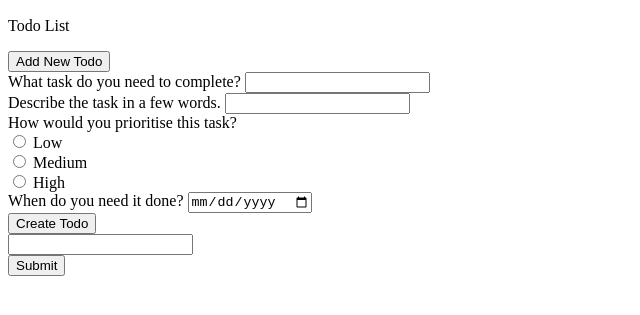
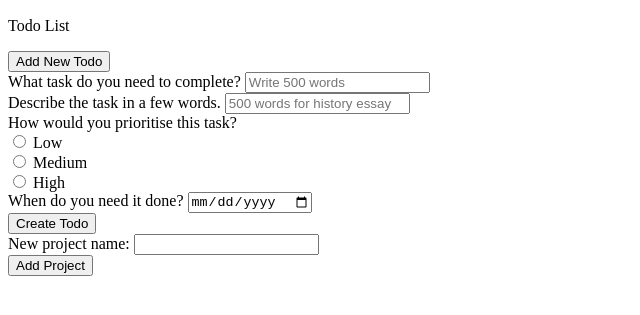
Before and after one commit to dimzles/todo-list, a plain HTML site: page index.html in a window 1280 px wide. Shown: the part 35-350 px from the top of the page, without its empty margins (0-640 px from the left). Drawn offline with Linux system fonts and the light colour scheme; a script that the page names is missing.

```diff
--- a/index.html
+++ b/index.html
@@ -24,14 +24,15 @@
               <form id="todo-form" action="">
                   <div class="form-items">
                     <label for="task">What task do you need to complete?</label>
-                    <input type="text" name="task" id="task">
+                    <input type="text" name="task" id="task" placeholder="Write 500 words" required>
                   </div>
                   <div class="form-items">
                     <label for="description">Describe the task in a few words.</label>
-                    <input type="text" name="description" id="description">
+                    <input type="text" name="description" id="description" placeholder="500 words for history essay">
                   </div>
                   <div class="form-items">
                     <label for="priority">How would you prioritise this task?</label>
+                    <div class="priority-items">
                       <div class="priority-container">
                         <input type="radio" name="priority" id="priority-low" value="Low" class="priority">
                         <label for="priority-low">Low</label>
@@ -45,6 +46,7 @@
                         <label for="priority-high">High</label>
                       </div>
                     </div>
+                  </div>
                   <div class="form-items">
                     <label for="due-date">When do you need it done?</label>
                     <input type="date" name="due-date" id="due-date">
@@ -54,9 +56,12 @@
           </div>
           <div id="project-form-container">
             <form action="" id="new-project-form">
+              <div class="form-items">
+                <label for="project-name">New project name:</label>
                 <input type="text" name="project-name" id="project-name" maxlength="64" required>
+              </div>
             </form>
-            <button id="submit-new-project-btn" type="submit">Submit</button>
+            <button id="submit-new-project-btn" type="submit">Add Project</button>
           </div>
         </div>
         <div id="popup-container"></div>
```
Lines whose indentation alone changed are shown as unchanged.
